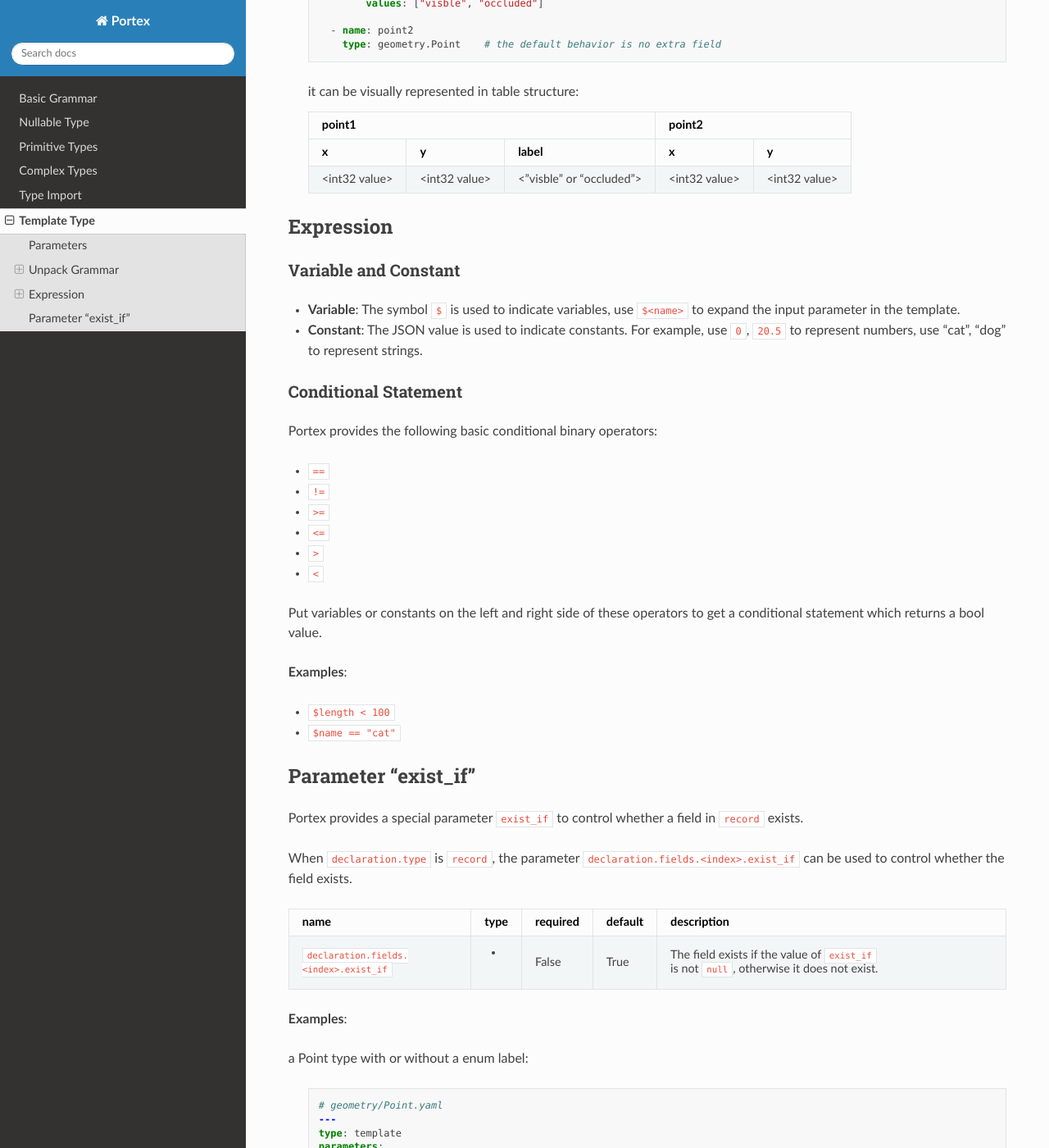
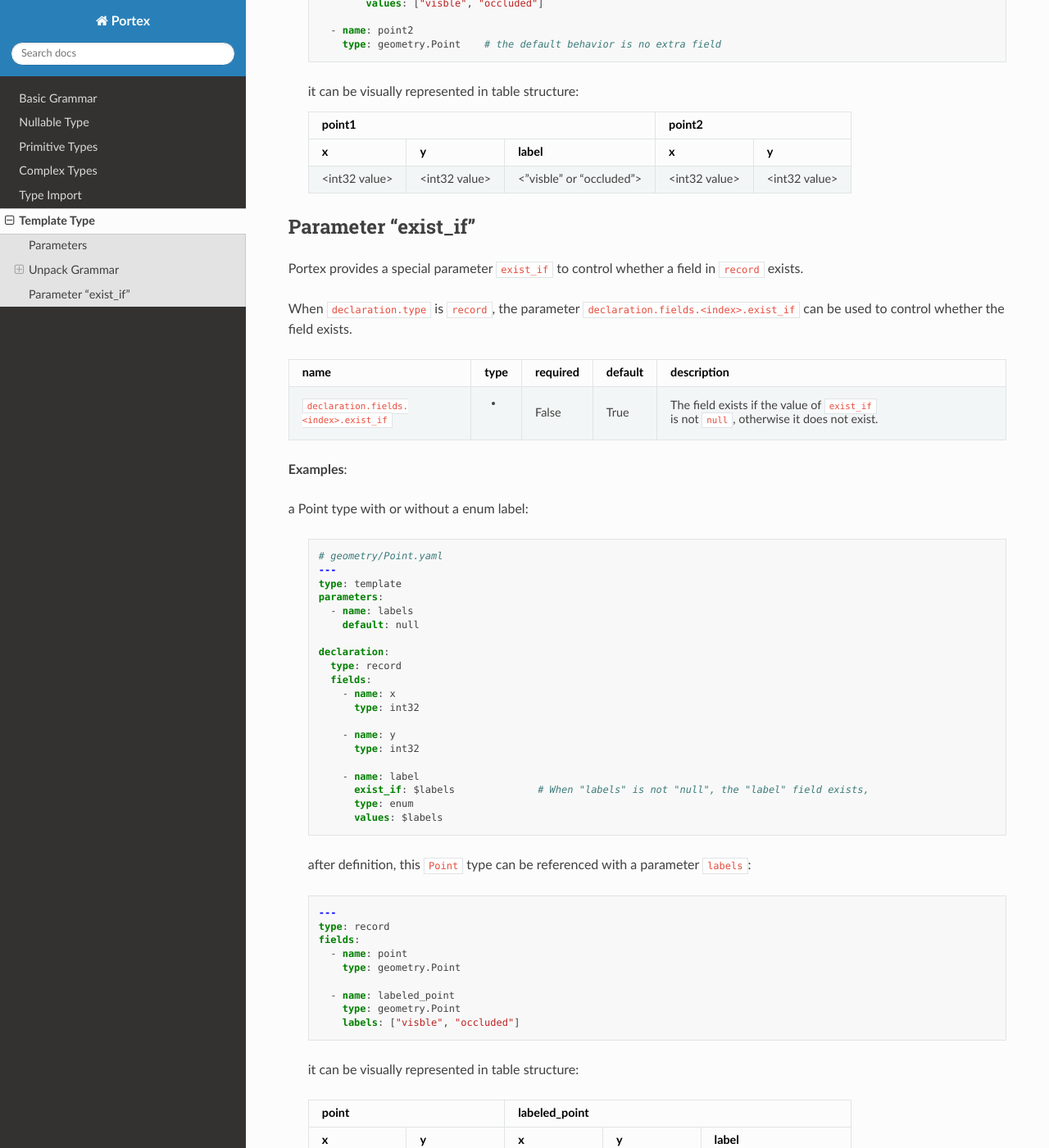
Before and after one commit to Project-OpenBytes/portex, a Sphinx documentation site: the page built from docs/source/schema/template_type.rst, in a window 1280 px wide and 1400 px high, scrolled down 5252 px. Shown: the whole window at 82% size. Built offline with Sphinx 7.4.7 and the Read the Docs theme 2.0.0, drawn with Linux system fonts in a browser that asks for light colours.

Commit message:
docs: remove the "expression" grammar

```diff
--- a/docs/source/schema/template_type.rst
+++ b/docs/source/schema/template_type.rst
@@ -327,38 +327,6 @@ This grammar can be used to extend the record fields.
    | <int32 value> | <int32 value> | <"visble" or "occluded"> | <int32 value> | <int32 value> |
    +---------------+---------------+--------------------------+---------------+---------------+
 
-************
- Expression
-************
-
-Variable and Constant
-=====================
-
--  **Variable**: The symbol ``$`` is used to indicate variables, use ``$<name>`` to expand
-   the input parameter in the template.
--  **Constant**: The JSON value is used to indicate constants. For example, use ``0``, ``20.5`` to
-   represent numbers, use "cat", "dog" to represent strings.
-
-Conditional Statement
-=====================
-
-Portex provides the following basic conditional binary operators:
-
--  ``==``
--  ``!=``
--  ``>=``
--  ``<=``
--  ``>``
--  ``<``
-
-Put variables or constants on the left and right side of these operators to get a conditional
-statement which returns a bool value.
-
-**Examples**:
-
--  ``$length < 100``
--  ``$name == "cat"``
-
 **********************
  Parameter "exist_if"
 **********************
```
